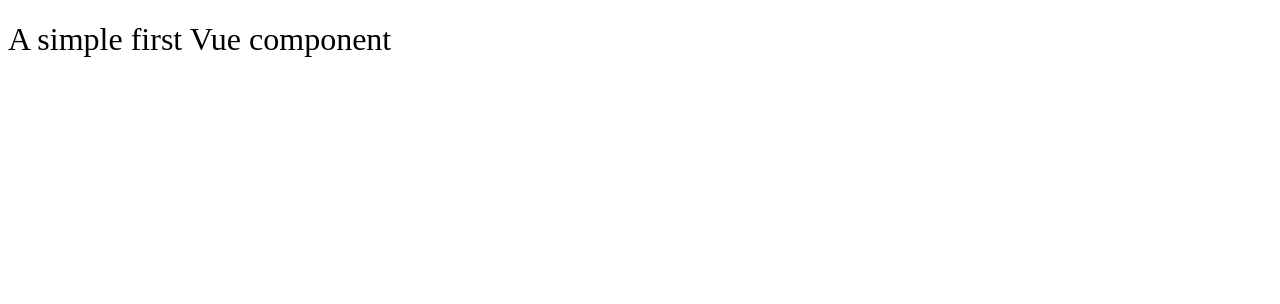
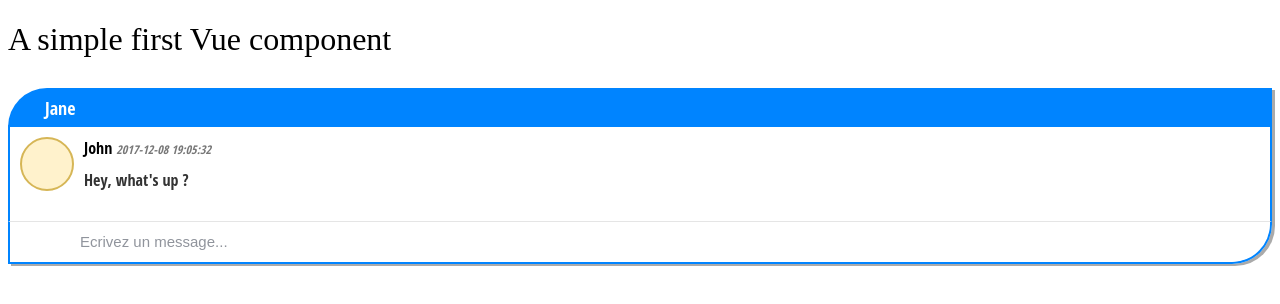
Before and after one commit to kncs/yo, a Vue app: page / in a window 1280 px wide. Shown: the top 304 px of the page. Built offline with nearby package versions, Linux system fonts and the light colour scheme.

Commit message:
feat(message): add vue component message

```diff
--- /dev/null
+++ b/mockups/messages.json
@@ -0,0 +1,20 @@
+[
+    {
+        "from": "John",
+        "to": "Jane",
+        "at": "2017-12-08 19:05:32",
+        "text": "Hey, what's up ?"
+    },
+    {
+        "from": "kncs",
+        "to": "Awesome Slack #channel",
+        "at": "2017-12-08 20:52:26",
+        "text": "Lorem ipsum dolor sit amet, consectetur adipiscing elit."
+    },
+    {
+        "from": "kncs",
+        "to": "Awesome Slack #channel",
+        "at": "2017-12-08 21:04:45",
+        "text": "hum ... anybody is here ?"
+    }
+]
--- /dev/null
+++ b/src/components/message.vue
@@ -0,0 +1,182 @@
+<template>
+    <div class="message-box">
+        <div class="header">
+            <div class="header-block-left">
+            <i class="fa fa-comment" aria-hidden="true"></i>
+            </div>
+            <div class="header-block-middle">
+            <div>{{message.to}}</div>
+            </div>
+            <div class="header-block-right">
+                <i class="fa fa-link" aria-hidden="true"></i>
+                <i class="fa fa-window-close" aria-hidden="true"></i>
+            </div>
+        </div>
+        <div class="body">
+            <div class="message">
+            <div class="message-icon">
+                <div class="fake-icon"></div>
+            </div>
+            <div class="message-details">
+                <div class="message-details-header">
+                <span class="message-details-header-name">
+                    {{message.from}}
+                </span>
+                <span class="message-details-header-timestamp">
+                    {{message.at}}
+                </span>
+                </div>
+                <div class="message-details-body">
+                    {{message.text}}
+                </div>
+            </div>
+            </div>
+        </div>
+        <form class="footer">
+            <input class="footer-response" type="textarea" name="response" placeholder="Ecrivez un message...">
+        </form>
+    </div>
+</template>
+
+<script>
+import messages from '../../mockups/messages.json'
+
+export default {
+  name: 'message',
+  data () {
+    return {
+      message: messages[0]
+    }
+  }
+}
+</script>
+
+<!-- Add "scoped" attribute to limit CSS to this component only -->
+<style scoped lang="scss">
+.message-box {
+  margin-top: 30px;
+  box-shadow : 3px 2px #aaa;
+  font-family: 'Open Sans Condensed', sans-serif;
+  display: flex;
+  flex-direction: column;
+  border-style: solid;
+  border-color: #0084FF;
+  border-width: 0;
+  border-radius: 0 0 40px 0;
+
+    .header {
+        height: 35px;
+        border-style: inherit;
+        border-color: inherit;
+        border-radius: 50px 0 0 0;
+        border-width: 2px;
+        background-color: #0084FF;
+
+     display: flex;
+     align-items: center;
+     color: #fff;
+     .header-block-left {
+       i.fa {
+         margin-left: 20px;
+         font-size :25px;
+         color: inherit;
+       }
+     }
+     .header-block-middle {
+       flex: 1;
+       margin-left: 15px;
+       font-size :18px;
+       color: inherit;
+     }
+     .header-block-right {
+       display: flex;
+       margin-right: 8px;
+       i.fa {
+         margin:8px;
+         font-size :25px;
+         color: inherit;
+       }
+     }
+  }
+  .body {
+     border-style: none solid;
+     border-color: inherit;
+     border-width: 2px;
+
+     background : #fff;
+     flex: 1;
+     border-width: 2px;
+     padding-bottom: 20px;
+
+     display: flex;
+     flex-direction: column;
+     .message {
+       flex: 1;
+       display: flex;
+       margin: 0;
+       padding:10px;
+       &:nth-child(2n+2){
+         background-color: #f5faff
+       }
+
+       .fa-quote-left, .fa-quote-right {
+         color: #0084FF;
+         opacity: 0.8;
+       }
+       .message-icon {
+         .fake-icon {
+           width: 50px;
+           height: 50px;
+           background-color : #FFF2CC;
+           border: 2px solid #D6B656;
+           border-radius: 30px;
+         }
+       }
+       .message-details {
+         flex: 1;
+         margin-left: 10px;
+         display: flex;
+         flex-direction: column;
+         .message-details-header {
+           .message-details-header-name {
+             font-weight: bold;
+           }
+           .message-details-header-timestamp {
+             font-style: italic;
+             font-size: 12px;
+             color: #777;
+           }
+         }
+         .message-details-body {
+           flex: 1;
+           margin-top: 10px;
+           color: #333;
+         }
+       }
+     }
+  }
+  .footer {
+     height: 40px;
+     border-style: inherit;
+     border-color: inherit;
+     border-width: 2px;
+     border-top-width: 1px;
+     border-top-color: rgba(0, 0, 0, .10);
+     border-radius: 0 0 40px 0;
+     background-color: #fff;
+
+     display: flex;
+     .footer-response {
+       flex: 1;
+       border-style: none;
+       padding-left: 70px;
+       padding-right: 20px;
+       border-radius: inherit;
+       &::placeholder {
+         color : #90949c;
+         font-size :15px;
+       }
+     }
+  }
+}
+</style>
--- a/src/components/overview.vue
+++ b/src/components/overview.vue
@@ -1,16 +1,22 @@
 <template>
   <div class="overview">
     <h1>{{ msg }}</h1>
+    <message></message>
   </div>
 </template>
 
 <script>
+import message from '@/components/message'
+
 export default {
   name: 'overview',
   data () {
     return {
       msg: 'A simple first Vue component'
     }
+  },
+  components: {
+    'message': message
   }
 }
 </script>
```
